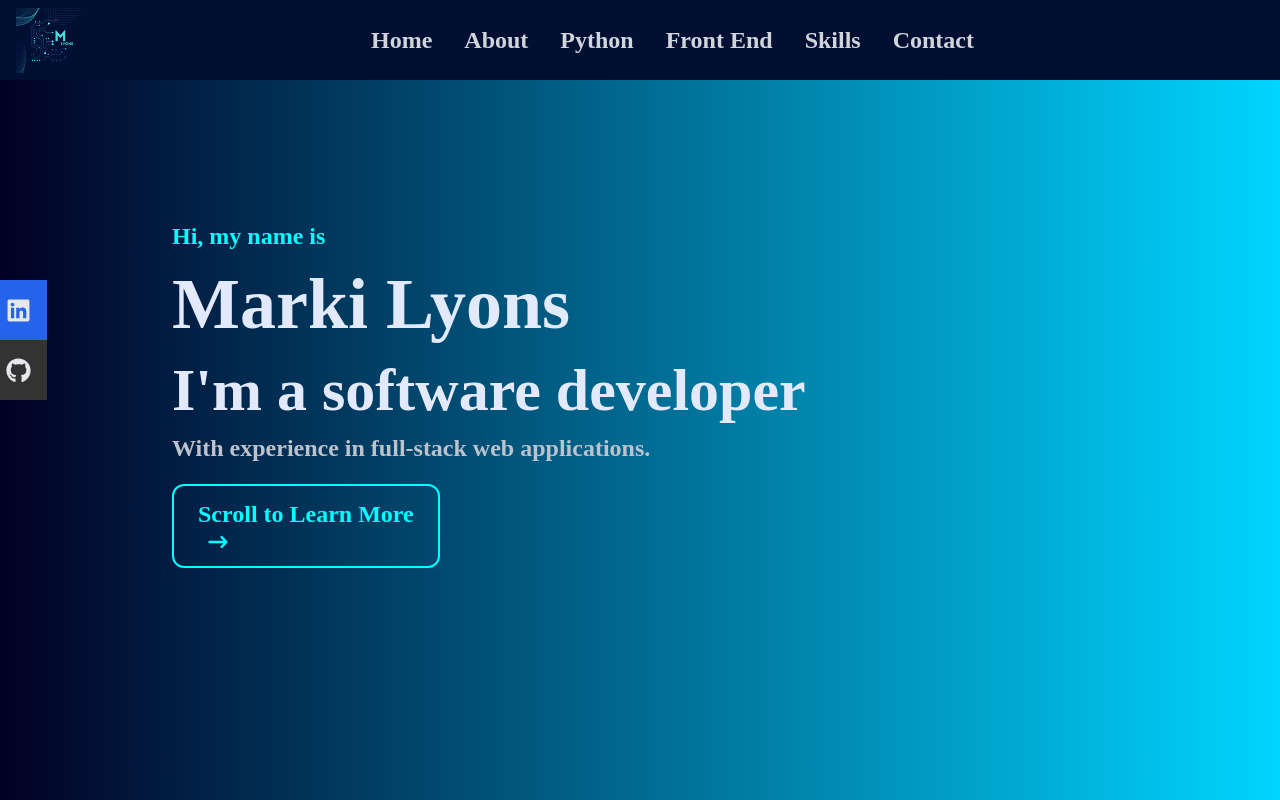
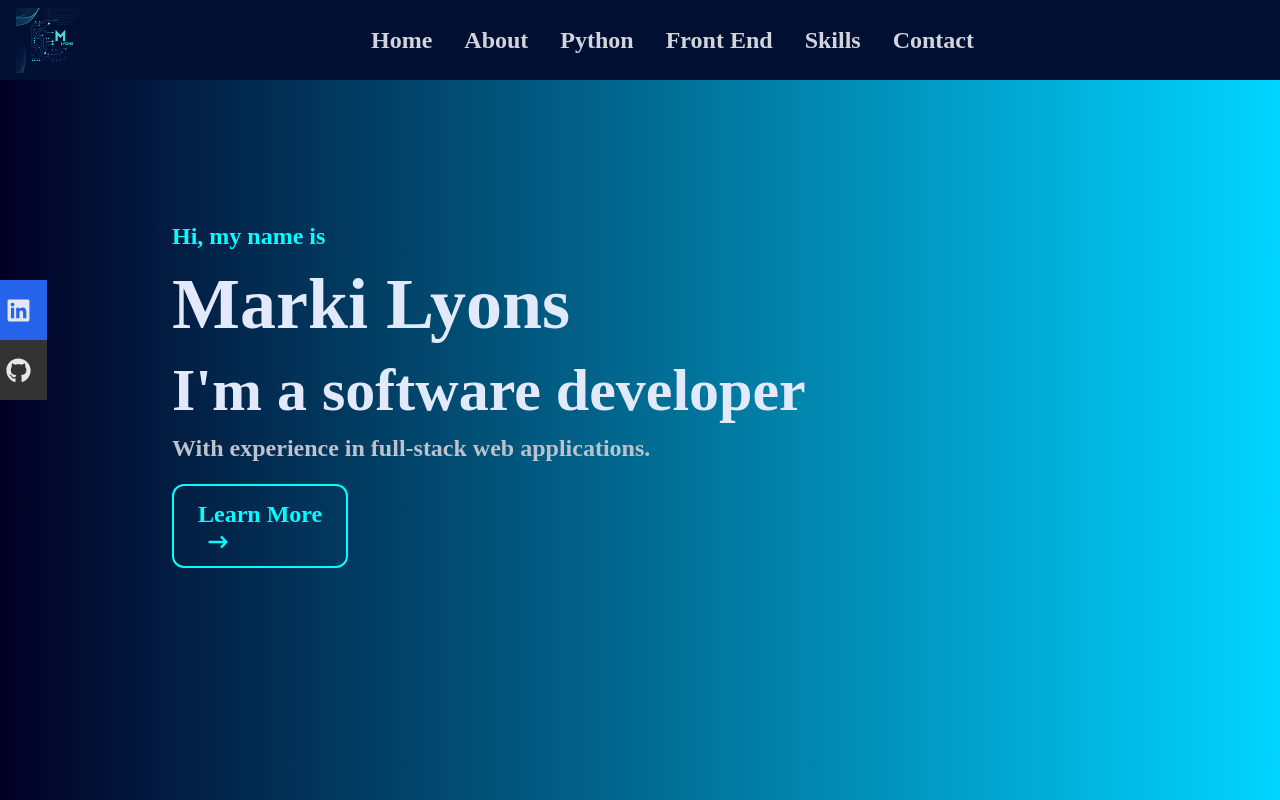
Before and after one commit to MsMLyons/portfolio, a React (Create React App) app: page / in a window 1280 px wide. Shown: the top 800 px of the page. Built offline with nearby package versions, Linux system fonts and the light colour scheme.

Commit message:
Update button content and scroll offset in Home component

```diff
--- a/src/components/Home.jsx
+++ b/src/components/Home.jsx
@@ -23,10 +23,10 @@ const Home = () => {
                   smooth={true}
                   duration={500}
                   spy={true}
-                  offset={-200}  // Adjust the offset based on your layout
+                  offset={-100}  // Adjust the offset based on your layout
                   className='inline-block text-[#00FFFF] group border-2 border-[#00FFFF] rounded-xl px-6 py-3 my-4 hover:bg-[#0a192f]'
                 >
-                  Scroll to Learn More
+                  Learn More
                 <span className='group-hover:rotate-90 duration-300'>
                 <HiArrowNarrowRight className='ml-2'/>
                 </span>
```
